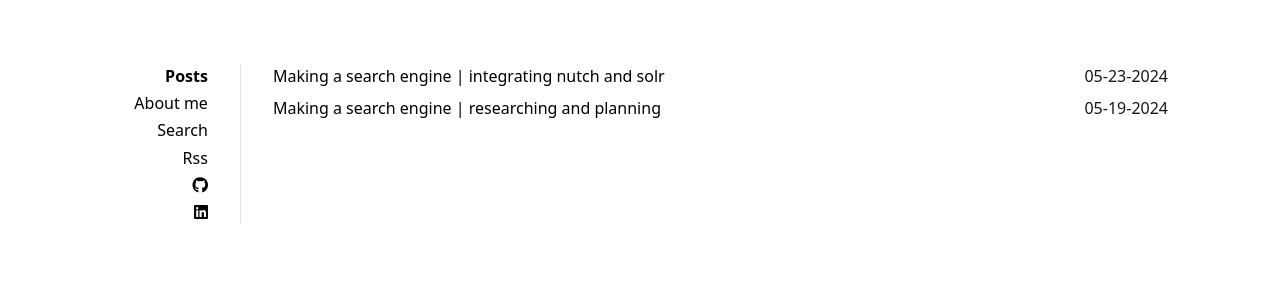
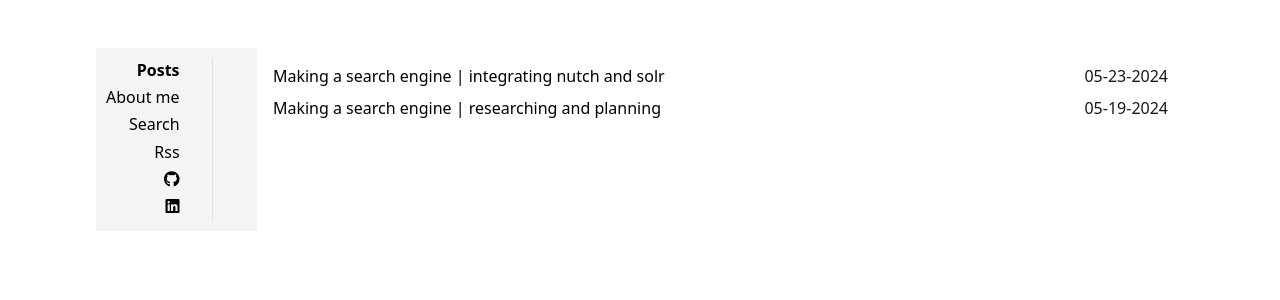
Before and after one commit to owendhkim/owendhkim.github.io, a Jekyll site: the page built from index.html, in a window 1280 px wide. Shown: the top 300 px of the page. Built offline with Jekyll 4.4.1, drawn with Linux system fonts in a browser that asks for light colours.

Commit message:
editing menu bar

```diff
--- a/_sass/_main.scss
+++ b/_sass/_main.scss
@@ -208,3 +208,41 @@ figcaption {
         display: none !important;
     }
 }
+
+header {
+    display: flex;
+    justify-content: space-between;
+    align-items: center;
+    padding: 10px;
+    background-color: #f4f4f4;
+}
+
+nav {
+    display: flex;
+    justify-content: space-between;
+    width: 100%;
+}
+
+.main-menu,
+.social-menu {
+    list-style: none;
+    display: flex;
+    margin: 0;
+    padding: 0;
+}
+
+.main-menu li,
+.social-menu li {
+    margin: 0 10px;
+}
+
+.main-menu li a,
+.social-menu li a {
+    text-decoration: none;
+    color: #000;
+    font-size: 18px;
+}
+
+.social-menu li a i {
+    font-size: 20px;
+}
```
